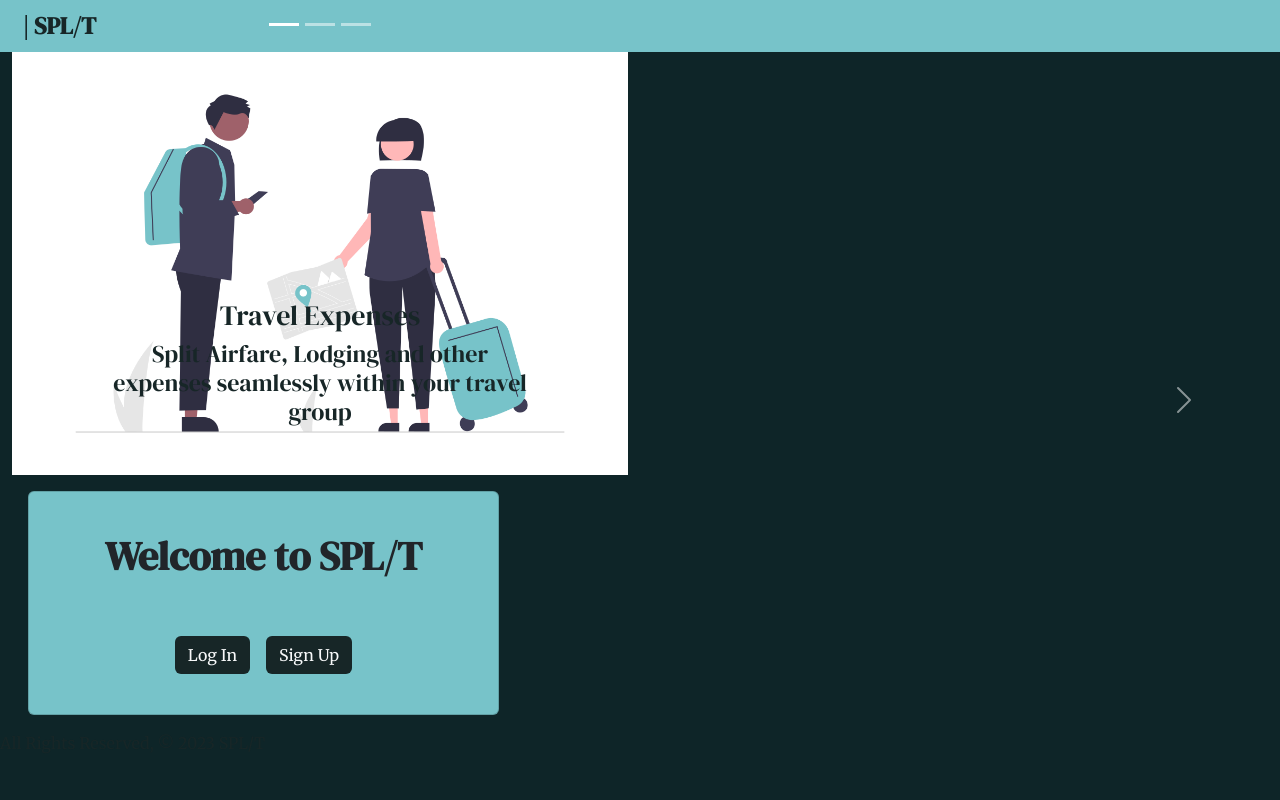
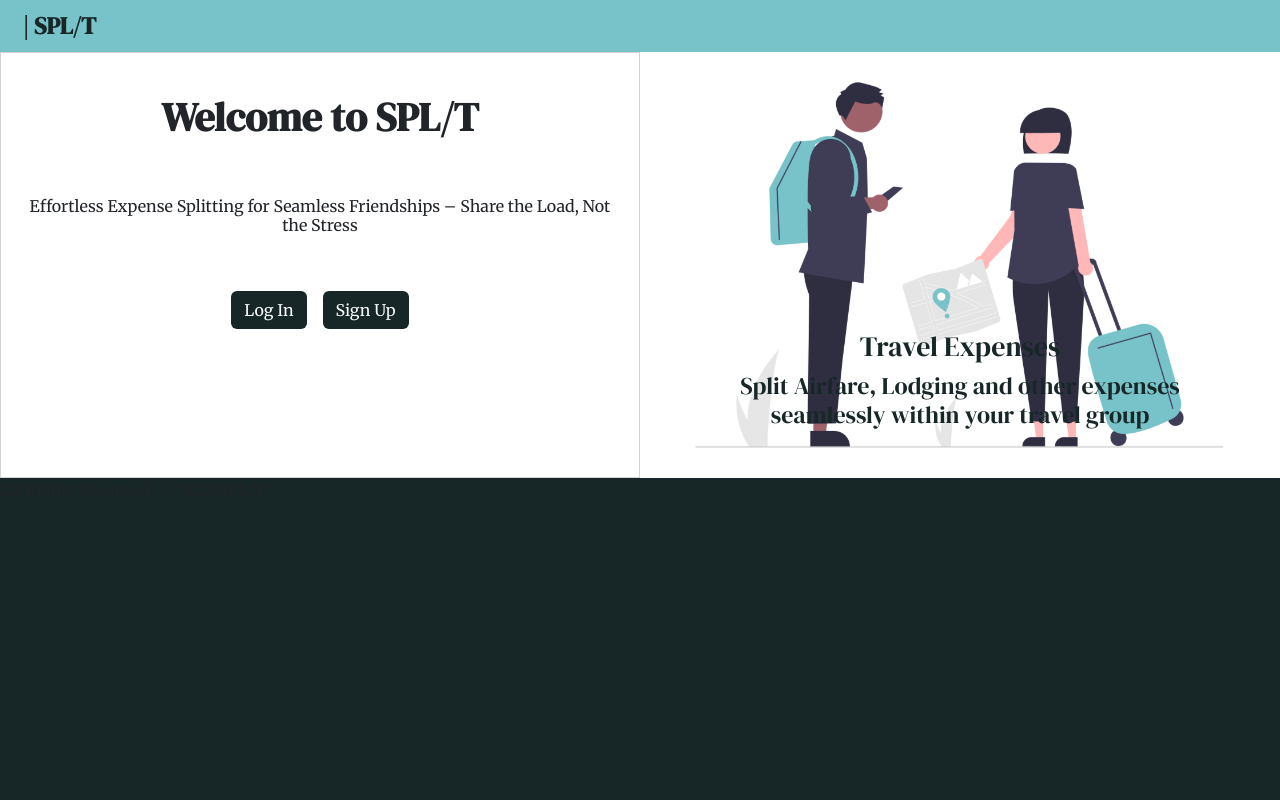
Before and after one commit to shelbyyy16/Capstone-Project, a Django app: page / in a window 1280 px wide. Run offline with Django 5.2, Linux system fonts and the light colour scheme; some web fonts are replaced.

Commit message:
reconfigure carousel and title card. Add images to carousel

```diff
--- a/main_app/static/css/style.css
+++ b/main_app/static/css/style.css
@@ -2,8 +2,7 @@ body {
     display: flex;
     min-height: 100vh;
     flex-direction: column;
-    background-color: #0e2528;
-    color: #172627;
+    background-color: #172627;
     font-family: 'Merriweather', serif;
 }
 
--- a/main_app/templates/home.html
+++ b/main_app/templates/home.html
@@ -4,14 +4,46 @@
   <div class="container-fluid">
     <div class="row">
 
-      <div class="col-md-6">
-        <div id="carouselExampleCaptions" class="carousel slide">
+      <div class="col-md-6 col-12 text-center" style="padding: 0;">
+        <div class="card w-100 h-100" style="border-radius: 0;">
+          <div class="card-body">
+            <br>
+            <h1 class="card-title"><strong>Welcome to SPL/T</strong></h1>
+            <br>
+            <br>
+            <h6>Effortless Expense Splitting for Seamless Friendships – Share the Load, Not the Stress</h6>
+            <br>
+            <br>
+            <div class="d-flex justify-content-center">
+              {% if user.is_authenticated %}
+                <button class="btn mx-2" style="background-color: #172627">
+                  <a href="{% url 'groups_index' %}" class="text-light">View Your Groups</a>
+                </button>
+                <button class="btn mx-2" style="background-color: #172627">
+                  <a href="{% url 'expenses_index' %}" class="text-light">View Your Expenses</a>
+                </button>
+              {% else %}
+                <button class="btn mx-2" style="background-color: #172627">
+                  <a href="{% url 'login' %}" class="text-light">Log In</a>
+                </button>
+                <button class="btn mx-2" style="background-color: #172627">
+                  <a href="{% url 'signup' %}" class="text-light">Sign Up</a>
+                </button>
+              {% endif %}
+            </div>
+            <br>
+          </div>
+        </div>
+      </div>
+
+      <div class="col-md-6 col-12" style="padding: 0;">
+        <div id="carouselExampleCaptions" class="carousel slide w-100 h-100">
           <div class="carousel-indicators">
             <button type="button" data-bs-target="#carouselExampleCaptions" data-bs-slide-to="0" class="active" aria-current="true" aria-label="Slide 1"></button>
             <button type="button" data-bs-target="#carouselExampleCaptions" data-bs-slide-to="1" aria-label="Slide 2"></button>
             <button type="button" data-bs-target="#carouselExampleCaptions" data-bs-slide-to="2" aria-label="Slide 3"></button>
           </div>
-          </div>
+          <div class="carousel-inner">
             <div class="carousel-inner">
               <div class="carousel-item active">
                 <img src="{% static 'images/Travelers.png' %}" class="d-block w-100" alt="...">
@@ -21,17 +53,18 @@
                 </div>
               </div>
               <div class="carousel-item">
-              <img src="{% static 'images/Home.png' %}" class="d-block w-100" alt="...">
+                <img src="{% static 'images/Housemates.png' %}" class="d-block w-100" alt="...">
                 <div class="carousel-caption d-none d-md-block">
-                <h5>Home Expenses</h5>
-                <p>Easily keep track of Utilites, Home Payments and Groceries among housemates</p>
+                  <h3>Home Expenses</h3>
+                  <h4>Easily keep track of Utilities, Home Payments and Groceries among housemates</h4>
                 </div>
               </div>
               <div class="carousel-item">
-              <img src="..." class="d-block w-100" alt="...">
+                <img src="{% static 'images/Party.png' %}" class="d-block w-100" alt="...">
                 <div class="carousel-caption d-none d-md-block">
-                <h5>Third slide label</h5>
-                <p>Some representative placeholder content for the third slide.</p>
+                  <h3>Special Events</h3>
+                  <h4>Divide costs like Venues and Entertainment when hosting special events.</h4>
+                </div>
               </div>
             </div>
           </div>
@@ -46,37 +79,6 @@
         </div>
       </div>
 
-
-      <div class="col-md-6 text-center">
-        <div class="card w-75 m-3 custom-card-color">
-          <div class="card-body">
-            <br>
-            <h1 class="card-title"><strong>Welcome to SPL/T</strong></h1>
-            <br>
-            <br>
-            <div class="d-flex justify-content-center">
-              {% if user.is_authenticated %}
-
-                <button class="btn mx-2" style="background-color: #172627">
-                  <a href="{% url 'groups_index' %}" class="text-light">View Your Groups</a>
-                </button>
-                <button class="btn mx-2" style="background-color: #172627">
-                  <a href="{% url 'expenses_index' %}" class="text-light">View Your Expenses</a>
-                </button>
-              {% else %}
-
-                <button class="btn mx-2" style="background-color: #172627">
-                  <a href="{% url 'login' %}" class="text-light">Log In</a>
-                </button>
-                <button class="btn mx-2" style="background-color: #172627">
-                  <a href="{% url 'signup' %}" class="text-light">Sign Up</a>
-                </button>
-              {% endif %}
-            </div>
-            <br>
-          </div>
-        </div>
-      </div>
     </div>
   </div>
 {% endblock %}
```
Also changed, not shown: README.md, main_app/static/images/Home.png (deleted), main_app/static/images/Housemates.png (added), main_app/static/images/Party.png (added), main_app/static/images/Travelers.png. Lines whose indentation alone changed are shown as unchanged.
